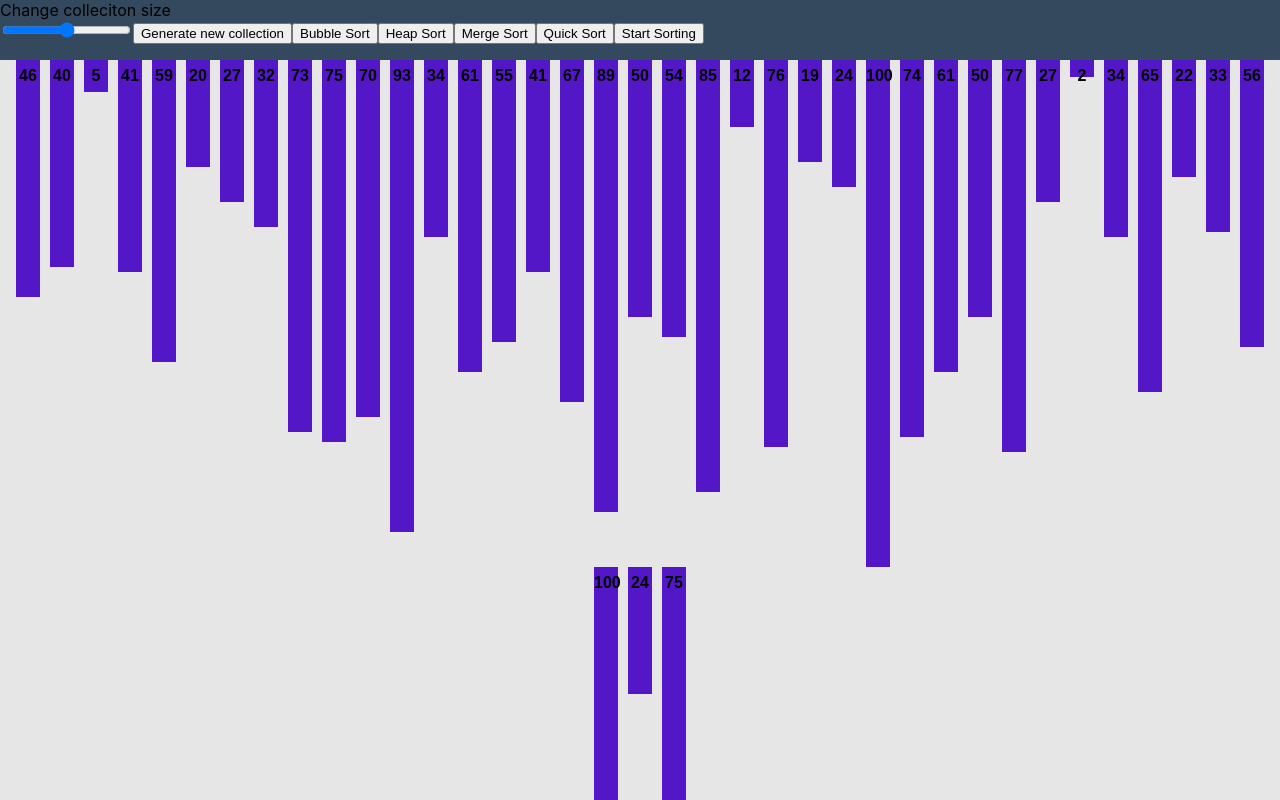
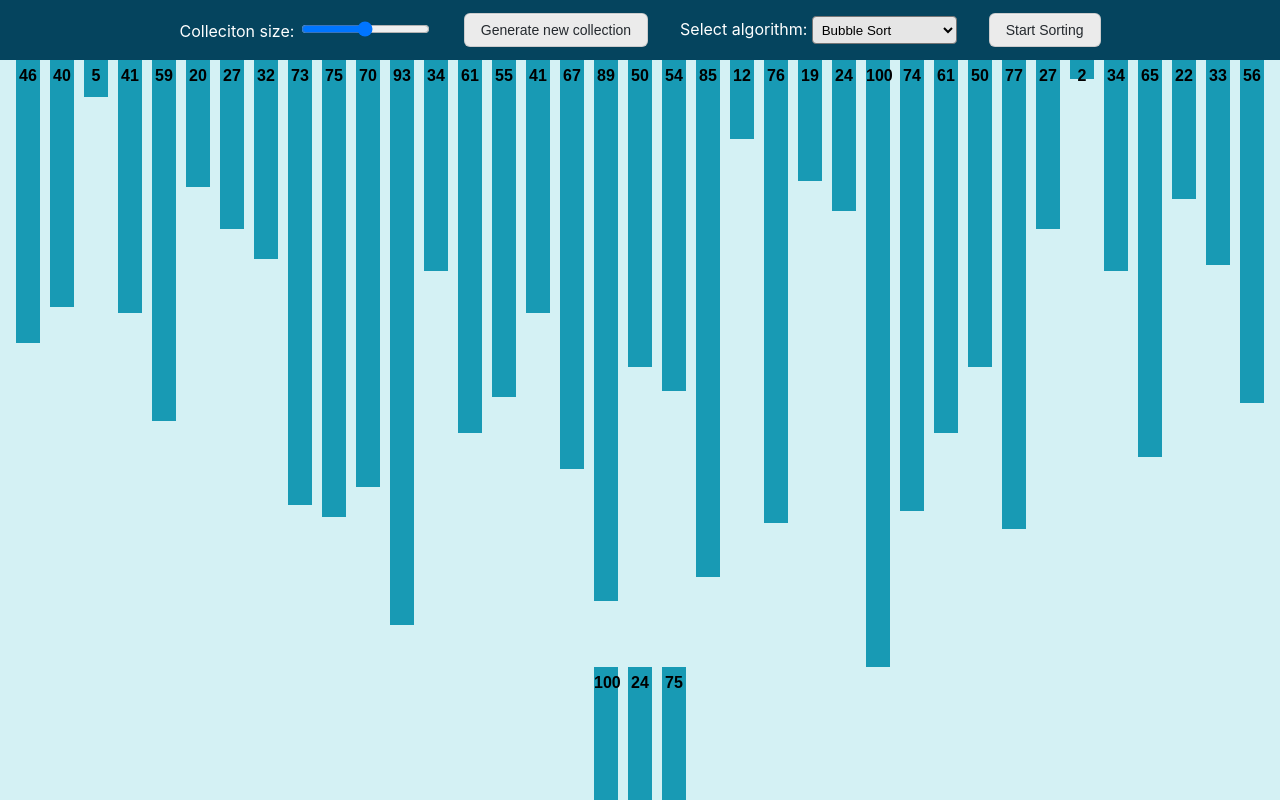
Before and after one commit to Verdini/sorting-visualizer-react, a React (Create React App) app: page / in a window 1280 px wide. Shown: the top 800 px of the page. Built offline with nearby package versions, Linux system fonts and the light colour scheme.

Commit message:
Added commands from Navbar

```diff
--- a/src/components/App.tsx
+++ b/src/components/App.tsx
@@ -1,14 +1,50 @@
+import { render } from '@testing-library/react';
 import React from 'react';
 import Navbar from './Navbar';
 import Stage from './Stage';
 
-function App() {
-  return (
-    <div className="App">
-      <Navbar />
-      <Stage />
-    </div>
-  );
+
+interface IProps  {
+
+}
+
+interface IState {
+    array: Number[]
+}
+
+
+const generateArray = (): Number[] => {
+  return Array.from({length: 40}, () => ~~(1 + Math.random() * 100))
+}
+
+class App extends React.Component<IProps, IState> {
+  constructor(props: IProps) {
+    super(props);
+    this.state = {
+      array: generateArray()
+    };
+  }
+
+  resetArray = () => {
+    this.setState({
+      array: generateArray()
+    })
+  }
+
+  sort = () => {
+    alert("Sort!");
+  }
+
+
+  render() {
+    return (
+      <div className="App">
+        <Navbar resetArray={this.resetArray} sortArray={this.sort} />
+        <Stage arrayData={this.state.array}/>
+      </div>
+    );
+  }
+
 }
 
 export default App;
--- a/src/components/Navbar.css
+++ b/src/components/Navbar.css
@@ -1,5 +1,106 @@
 #navbar {
     width: 100%;
     height: 60px;
-    background-color: #34495e;
+    background-color: #05445E;
+    color: #FFFFFF;
+    display: flex;
+    flex-wrap: nowrap;
+    flex-direction: row;
+    align-items: center;
+    justify-content: center;
+    gap: 2rem;
 }
+
+
+.button {
+    appearance: none;
+    background-color: #ebebeb;
+    border: 1px solid rgba(27, 31, 35, 0.15);
+    border-radius: 6px;
+    box-shadow: rgba(27, 31, 35, 0.04) 0 1px 0, rgba(255, 255, 255, 0.25) 0 1px 0 inset;
+    box-sizing: border-box;
+    color: #24292E;
+    cursor: pointer;
+    display: inline-block;
+    font-size: 14px;
+    font-weight: 500;
+    line-height: 20px;
+    list-style: none;
+    padding: 6px 16px;
+    position: relative;
+    transition: background-color 0.2s cubic-bezier(0.3, 0, 0.5, 1);
+    user-select: none;
+    -webkit-user-select: none;
+    touch-action: manipulation;
+    vertical-align: middle;
+    white-space: nowrap;
+    word-wrap: break-word;
+  }
+  .button:hover {
+    background-color: #F3F4F6;
+    text-decoration: none;
+    transition-duration: 0.1s;
+  }
+  .button:disabled {
+    background-color: #FAFBFC;
+    border-color: rgba(27, 31, 35, 0.15);
+    color: #959DA5;
+    cursor: default;
+  }
+  .button:active {
+    background-color: #EDEFF2;
+    box-shadow: rgba(225, 228, 232, 0.2) 0 1px 0 inset;
+    transition: none 0s;
+  }
+  .button:focus {
+    outline: 1px transparent;
+  }
+  .button:before {
+    display: none;
+  }
+  .button:-webkit-details-marker {
+    display: none;
+  }
+
+
+
+.select-dropdown,
+.select-dropdown * {
+  margin: 0;
+  padding: 0;
+  position: relative;
+  box-sizing: border-box;
+  padding: 0.3rem 3rem 0.3rem 0.3rem;
+}
+.select-dropdown {
+  position: relative;
+  background-color: #E6E6E6;
+  border-radius: 4px;
+}
+.select-dropdown select {
+  font-size: 1rem;
+  font-weight: normal;
+  max-width: 100%;
+  padding: 8px 24px 8px 10px;
+  border: none;
+  background-color: transparent;
+    -webkit-appearance: none;
+    -moz-appearance: none;
+  appearance: none;
+}
+.select-dropdown select:active, .select-dropdown select:focus {
+  outline: none;
+  box-shadow: none;
+}
+.select-dropdown:after {
+  content: "";
+  position: absolute;
+  top: 50%;
+  right: 8px;
+  width: 0;
+  height: 0;
+  margin-top: -2px;
+  border-top: 5px solid #aaa;
+  border-right: 5px solid transparent;
+  border-left: 5px solid transparent;
+}
--- a/src/components/Navbar.tsx
+++ b/src/components/Navbar.tsx
@@ -1,12 +1,17 @@
 import React from "react";
 import './Navbar.css'
 
-interface NavbarPropType {
+interface IProps  {
+  resetArray: any,
+  sortArray: any
+}
+
+interface IState {
 
 }
 
-class Navbar extends React.Component {
-  constructor(props: NavbarPropType) {
+class Navbar extends React.Component<IProps, IState> {
+  constructor(props: IProps) {
     super(props);
 
   }
@@ -15,17 +20,25 @@ class Navbar extends React.Component {
 
   }
 
+
   render() {
     return (
         <div id="navbar">
-            <div>Change colleciton size</div>
-            <input type="range" min="0" max="100"/>
-            <button>Generate new collection</button>
-            <button>Bubble Sort</button>
-            <button>Heap Sort</button>
-            <button>Merge Sort</button>
-            <button>Quick Sort</button>
-            <button>Start Sorting</button>
+            <div style={{ display: "inline-block"} }>
+              <label>Colleciton size: </label>
+              <input type="range" min="0" max="100"/>
+            </div>
+            <button className="button" role="button" onClick={this.props.resetArray}>Generate new collection</button>
+            <div  style={{ display: "inline-block"} }>
+              <label>Select algorithm: </label>
+              <select className="select-dropdown">
+                <option>Bubble Sort</option>
+                <option>Heap Sort</option>
+                <option>Merge Sort</option>
+                <option>Quick Sort</option>
+              </select>
+            </div>
+            <button className="button" role="button" onClick={this.props.sortArray}>Start Sorting</button>
         </div>
     );
 
--- a/src/components/Stage.css
+++ b/src/components/Stage.css
@@ -1,7 +1,7 @@
 #container {
     width: 100%;
     height: 100%;
-    background-color: rgb(230, 230, 230);
+    background-color: #D4F1F4;
     text-align: center;
 }
 
@@ -13,5 +13,5 @@
     width: 24px;
     margin-left: 5px;
     margin-right: 5px;
-    background-color: rgb(84, 23, 199)
+    background-color: #189AB4;
 }
--- a/src/components/Stage.tsx
+++ b/src/components/Stage.tsx
@@ -2,33 +2,47 @@ import React from "react";
 import './Stage.css'
 
 interface IProps  {
-
+  arrayData: Number[]
 }
 
 interface IState {
-    array: Number[]
+
 }
 
 class Stage extends React.Component<IProps, IState> {
   constructor(props: IProps) {
     super(props);
-    this.state = {
-        array: Array.from({length: 40}, () => ~~(1 + Math.random() * 100))
-    };
+
   }
 
   componentDidMount() {
+      // setTimeout( () => {
+      //   this.setState({
+      //     array: Array.from({length: 40}, () => ~~(1 + Math.random() * 100))
+      //   })
+      // }, 1000);
 
+      // setTimeout( () => {
+      //   this.setState({
+      //     array: Array.from({length: 40}, () => ~~(1 + Math.random() * 100))
+      //   })
+      // }, 2000);
+
+      // setTimeout( () => {
+      //   this.setState({
+      //     array: Array.from({length: 40}, () => ~~(1 + Math.random() * 100))
+      //   })
+      // }, 3000);
   }
 
   render() {
     return(
         <div id="container">
-            {this.state.array.map( (el: any, index) =>
+            {this.props.arrayData.map( (el: any, index) =>
                 <div
                   className="arrayElement"
                   key={index}
-                  style={ { height: `${el*5}px` } } >
+                  style={ { height: `${el*6}px` } } >
                   {el}
                 </div>
             )}
```
